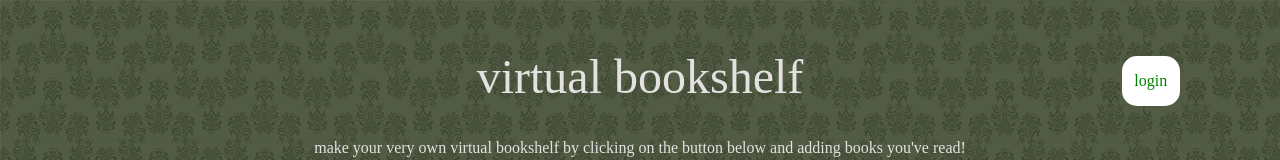
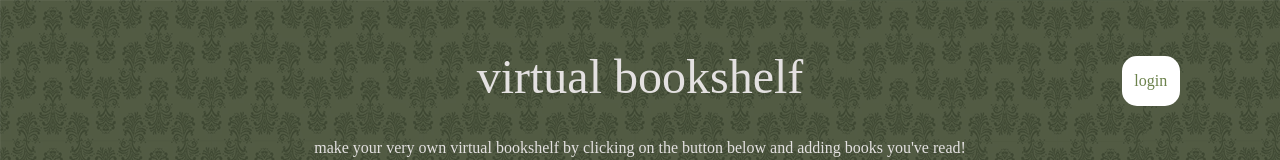
Before and after one commit to far1ca/virtual-shelf, an Angular app in the folder client/: page / in a window 1280 px wide. Shown: the top 160 px of the page. Built offline with nearby package versions, Linux system fonts and the light colour scheme; a web font is replaced by a local one.

Commit message:
Adjust green color of text

```diff
--- a/client/src/app/app.component.html
+++ b/client/src/app/app.component.html
@@ -10,7 +10,7 @@
     <svg xmlns="http://www.w3.org/2000/svg" viewBox="0 0 640 640">
       <!--!Font Awesome Free v7.0.0 by @fontawesome - https://fontawesome.com License - https://fontawesome.com/license/free Copyright 2025 Fonticons, Inc.-->
       <path
-        fill="green"
+        fill="#6c824c"
         d="M463 448.2C440.9 409.8 399.4 384 352 384L288 384C240.6 384 199.1 409.8 177 448.2C212.2 487.4 263.2 512 320 512C376.8 512 427.8 487.3 463 448.2zM64 320C64 178.6 178.6 64 320 64C461.4 64 576 178.6 576 320C576 461.4 461.4 576 320 576C178.6 576 64 461.4 64 320zM320 336C359.8 336 392 303.8 392 264C392 224.2 359.8 192 320 192C280.2 192 248 224.2 248 264C248 303.8 280.2 336 320 336z"
       />
     </svg>
--- a/client/src/app/app.component.scss
+++ b/client/src/app/app.component.scss
@@ -1,5 +1,6 @@
 $defaultBodyColor: #e6ac4c;
 $textColor: rgb(228, 225, 225);
+$greenColor: #6c824c;
 
 // Styling for navbar
 
@@ -11,7 +12,7 @@ $textColor: rgb(228, 225, 225);
 
 .lgn-btn {
   font-family: "Playwrite AU QLD";
-  color: green;
+  color: $greenColor;
   background-color: white;
   border-radius: 15px;
   padding: 0.8em;
@@ -36,7 +37,7 @@ $textColor: rgb(228, 225, 225);
 }
 
 .user-info {
-  color: green;
+  color: $greenColor;
   font-family: "Playwrite AU QLD";
 }
 
```
